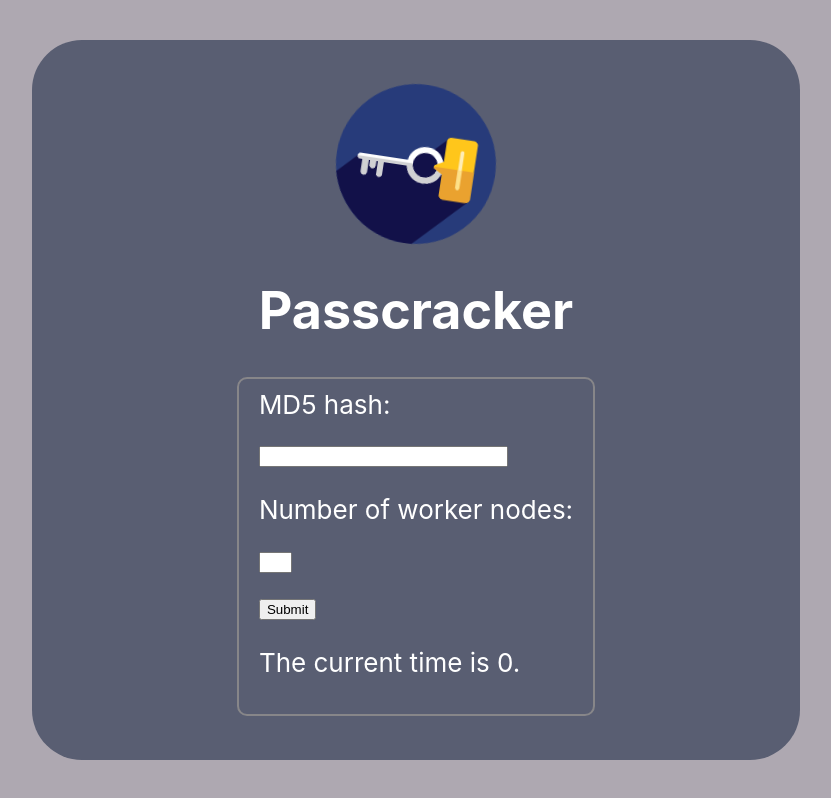
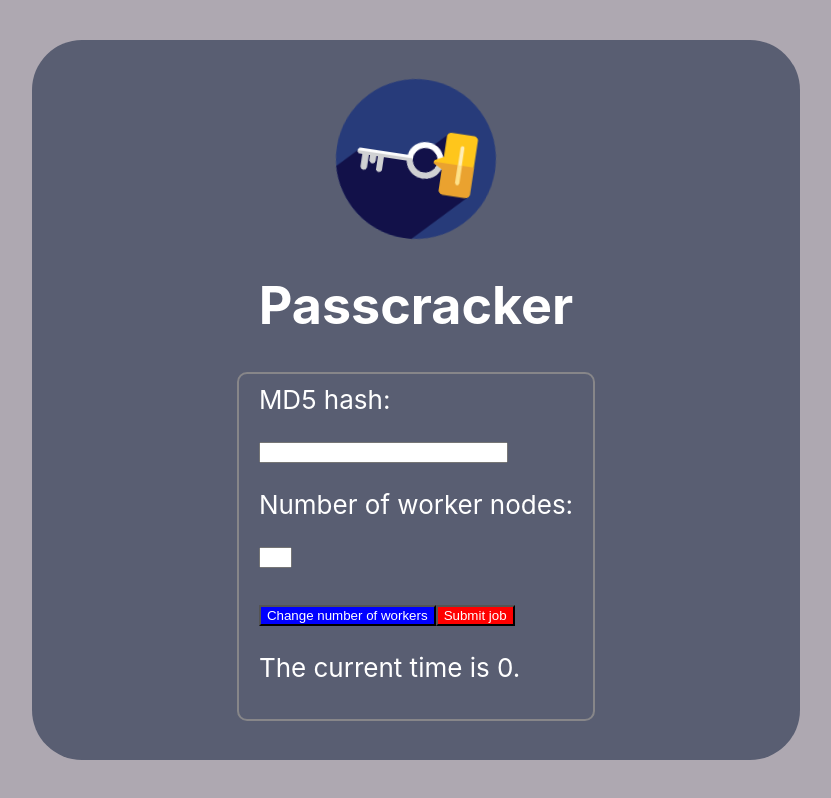
Before and after one commit to ryumaggs/GENIminiprojectCS655, a React (Create React App) app: page / in a window 1280 px wide. Shown: the whole page, without its empty margins (224-1055 px from the left). Built offline with nearby package versions, Linux system fonts and the light colour scheme.

Commit message:
Updated frontend to add second button

```diff
--- a/src/App.css
+++ b/src/App.css
@@ -54,3 +54,13 @@ input {
     transform: rotate(360deg);
   }
 }
+
+#buttonWork {
+  background-color: blue;
+  color: white;
+}
+
+#buttonFull {
+  background-color: red;
+  color: white;
+}
--- a/src/App.js
+++ b/src/App.js
@@ -16,7 +16,8 @@ class App extends Component {
 
     this.handleHashChange = this.handleHashChange.bind(this);
     this.handleNodeChange = this.handleNodeChange.bind(this);
-    this.handleSubmit = this.handleSubmit.bind(this);
+    this.handleSubmit1 = this.handleSubmit1.bind(this);
+    this.handleSubmit2 = this.handleSubmit2.bind(this);
   }
 
   setCurrentTime(time) {
@@ -32,9 +33,9 @@ class App extends Component {
   InsertArticle(body){
     return fetch(`http://localhost:3000/time`,{
         'method':'POST',
-         headers : {
-        'Content-Type':'application/json'
-    },
+        headers : {
+          'Content-Type':'application/json'
+        },
     body:JSON.stringify(body)
   })
   .then(response => response.json())
@@ -55,7 +56,31 @@ class App extends Component {
     this.setState({nodeValue: event.target.value})
   }
 
-  handleSubmit(event) {
+  handleSubmit1(event) {
+    event.preventDefault();
+    this.changeNumber(this.state.nodeValue);
+    // this.useEffect
+  }
+
+  changeNumber(num) {
+    this.ChangeNumber({num})
+    // .then((response) => props.insertedArticle(response))
+    // .catch(error => console.log('error',error))
+  }
+
+  ChangeNumber(body){
+    return fetch(`http://localhost:3000/change`,{
+        'method':'POST',
+        headers : {
+          'Content-Type':'application/json'
+        },
+    body:JSON.stringify(body)
+  })
+  .then(response => response.json())
+  .catch(error => console.log(error))
+  }
+
+  handleSubmit2(event) {
     // Regular expression to check if string is a MD5 hash
     const regexExp = /^[a-f0-9]{32}$/gi;
 
@@ -95,7 +120,7 @@ class App extends Component {
           </a> */}
           <div className="Form">
             {/* <p>test</p> */}
-            <form onSubmit={this.handleSubmit}>
+            <form>
               <label>
                 MD5 hash:
                 <input type="text" name="hashLabel" size='28' value={this.state.hashValue} onChange={this.handleHashChange} />
@@ -104,7 +129,8 @@ class App extends Component {
                 Number of worker nodes:
                 <input type="text" name="nodeLabel" size='1' value={this.state.nodeLabel} onChange={this.handleNodeChange} />
               </label>
-              <input type="submit" value="Submit" />
+              <button id="buttonWork" type="submit" name="submitWork" onClick={this.handleSubmit1}>Change number of workers</button>
+              <button id="buttonFull" type="submit" name="submitFull" onClick={this.handleSubmit2}>Submit job</button>
             </form>
             <p>The current time is {this.state.currentTime}.</p>
           </div>
```
